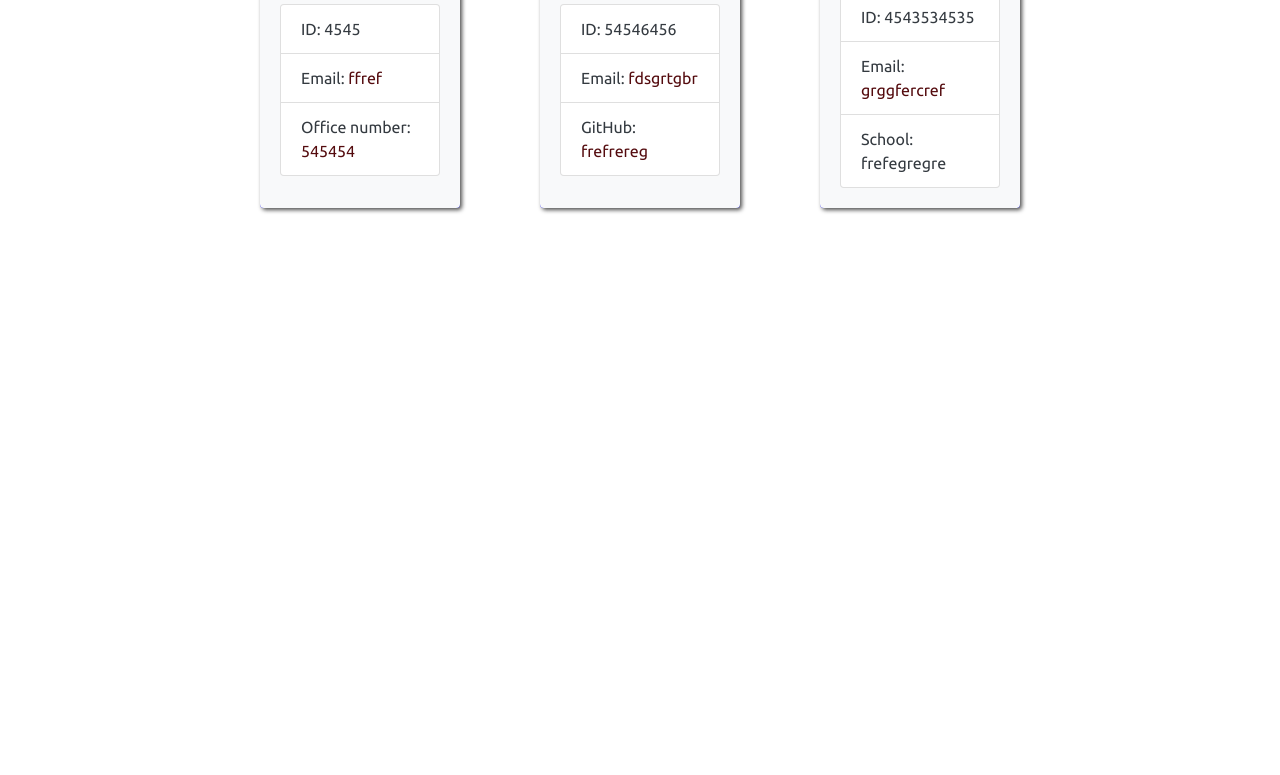
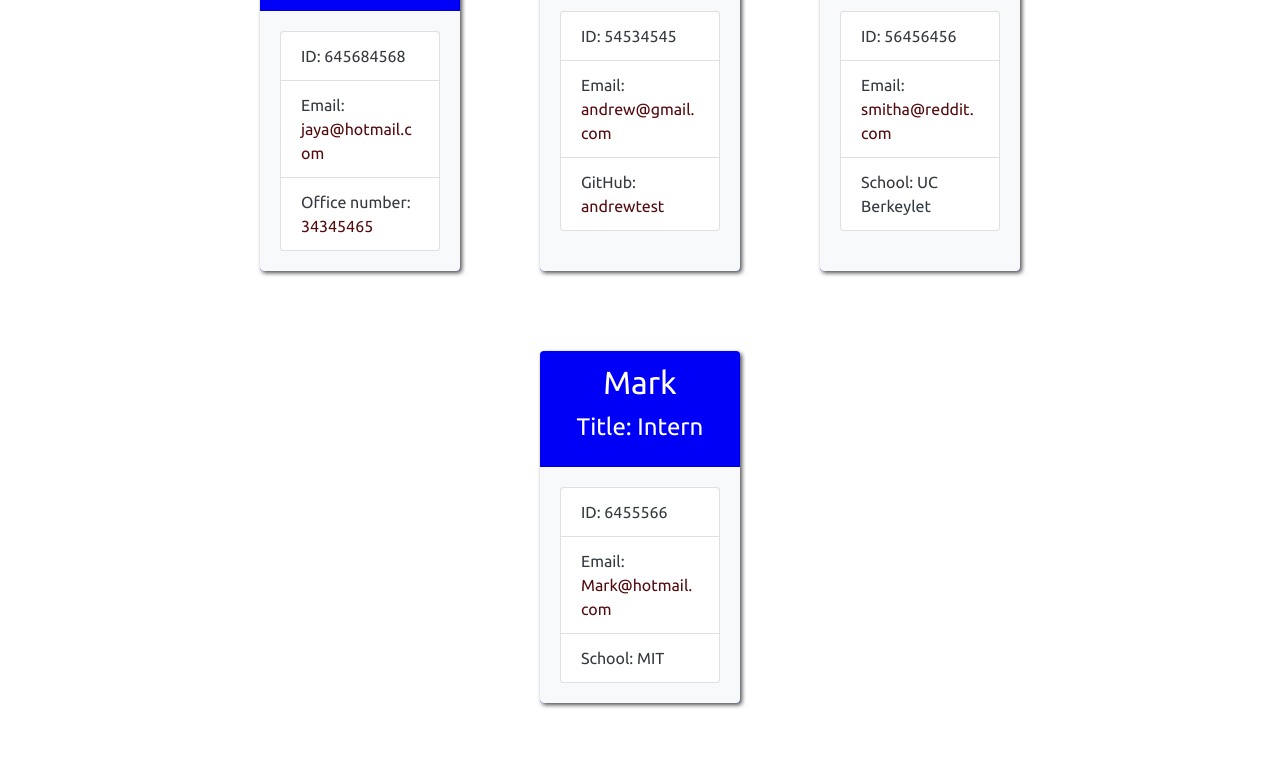
Before and after one commit to jaya1983/team-profile-generator, a website: page dist/index.html in a window 1280 px wide. Shown: the part 360-1135 px from the top of the page. Before the commit the page ends 800 px from the top, so only its background shows below. Drawn offline with nearby package versions, Linux system fonts and the light colour scheme.

```diff
--- a/dist/index.html
+++ b/dist/index.html
@@ -26,42 +26,56 @@
 
     <div class="card employee-card manager-card">
         <div class="card-header text-center">
-            <h2 class="card-title">rajesh</h2>
+            <h2 class="card-title">Jaya Gudipalli</h2>
             <h4 class="card-title">Title: Manager</h4>
         </div>
         <div class="card-body bg-light">
             <ul class="list-group text-dark">
-                <li class="list-group-item">ID: 4545</li>
-                <li class="list-group-item">Email: <a href="mailto:ffref">ffref</a></li>
-                <li class="list-group-item">Office number: <a href="tel:545454">545454</a></li>
+                <li class="list-group-item">ID: 645684568</li>
+                <li class="list-group-item">Email: <a href="mailto:jaya@hotmail.com">jaya@hotmail.com</a></li>
+                <li class="list-group-item">Office number: <a href="tel:34345465">34345465</a></li>
             </ul>
         </div>
     </div>
 
       <div class="card employee-card engineer-card">
           <div class="card-header text-center">
-              <h2 class="card-title">gfgsgerg</h2>
+              <h2 class="card-title">Andrew</h2>
               <h4 class="card-title">Title: Engineer</h4>
           </div>
           <div class="card-body bg-light">
               <ul class="list-group text-dark">
-                  <li class="list-group-item">ID: 54546456</li>
-                  <li class="list-group-item">Email: <a href="mailto:fdsgrtgbr">fdsgrtgbr</a></li>
-                  <li class="list-group-item">GitHub: <a href="https://github.com/frefrereg" target="_blank" rel="noopener noreferrer">frefrereg</a></li>
+                  <li class="list-group-item">ID: 54534545</li>
+                  <li class="list-group-item">Email: <a href="mailto:andrew@gmail.com">andrew@gmail.com</a></li>
+                  <li class="list-group-item">GitHub: <a href="https://github.com/andrewtest" target="_blank" rel="noopener noreferrer">andrewtest</a></li>
               </ul>
           </div>
       </div>
 
       <div class="card employee-card intern-card">
           <div class="card-header text-center">
-              <h2 class="card-title">gergrtgrg</h2>
+              <h2 class="card-title">Smitha</h2>
               <h4 class="card-title">Title: Intern</h4>
           </div>
           <div class="card-body bg-light">
               <ul class="list-group text-dark">
-                  <li class="list-group-item">ID: 4543534535</li>
-                  <li class="list-group-item">Email: <a href="mailto:grggfercref">grggfercref</a></li>
-                  <li class="list-group-item">School: frefegregre</li>
+                  <li class="list-group-item">ID: 56456456</li>
+                  <li class="list-group-item">Email: <a href="mailto:smitha@reddit.com">smitha@reddit.com</a></li>
+                  <li class="list-group-item">School: UC Berkeylet</li>
+              </ul>
+          </div>
+      </div>
+
+      <div class="card employee-card intern-card">
+          <div class="card-header text-center">
+              <h2 class="card-title">Mark</h2>
+              <h4 class="card-title">Title: Intern</h4>
+          </div>
+          <div class="card-body bg-light">
+              <ul class="list-group text-dark">
+                  <li class="list-group-item">ID: 6455566</li>
+                  <li class="list-group-item">Email: <a href="mailto:Mark@hotmail.com">Mark@hotmail.com</a></li>
+                  <li class="list-group-item">School: MIT</li>
               </ul>
           </div>
       </div>
```
Also changed, not shown: README.md, assets/images/Screenshot_1.PNG (added), assets/images/Screenshot_2.PNG (added), assets/images/Screenshot_3.PNG (added), 1 other file.
